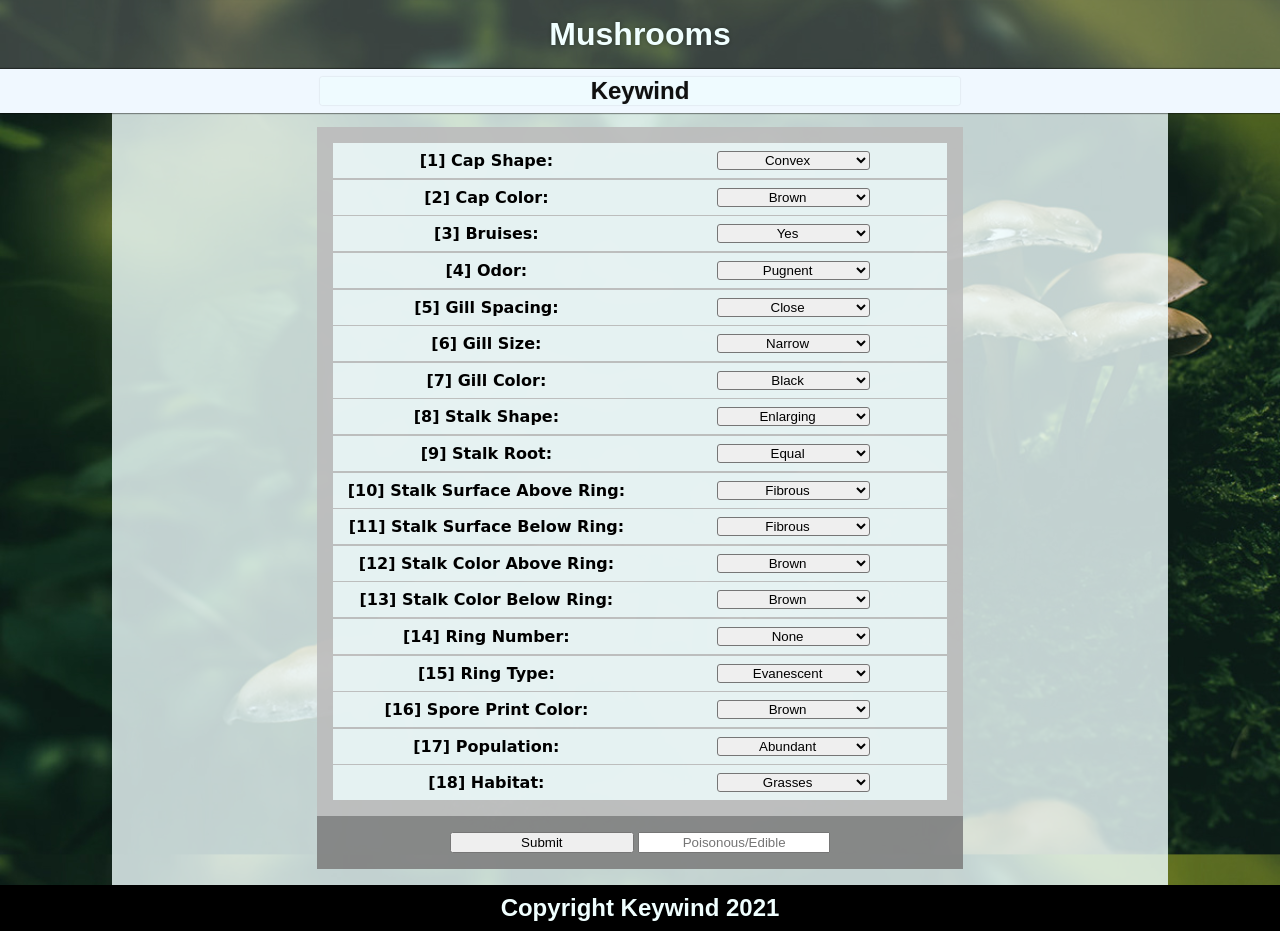
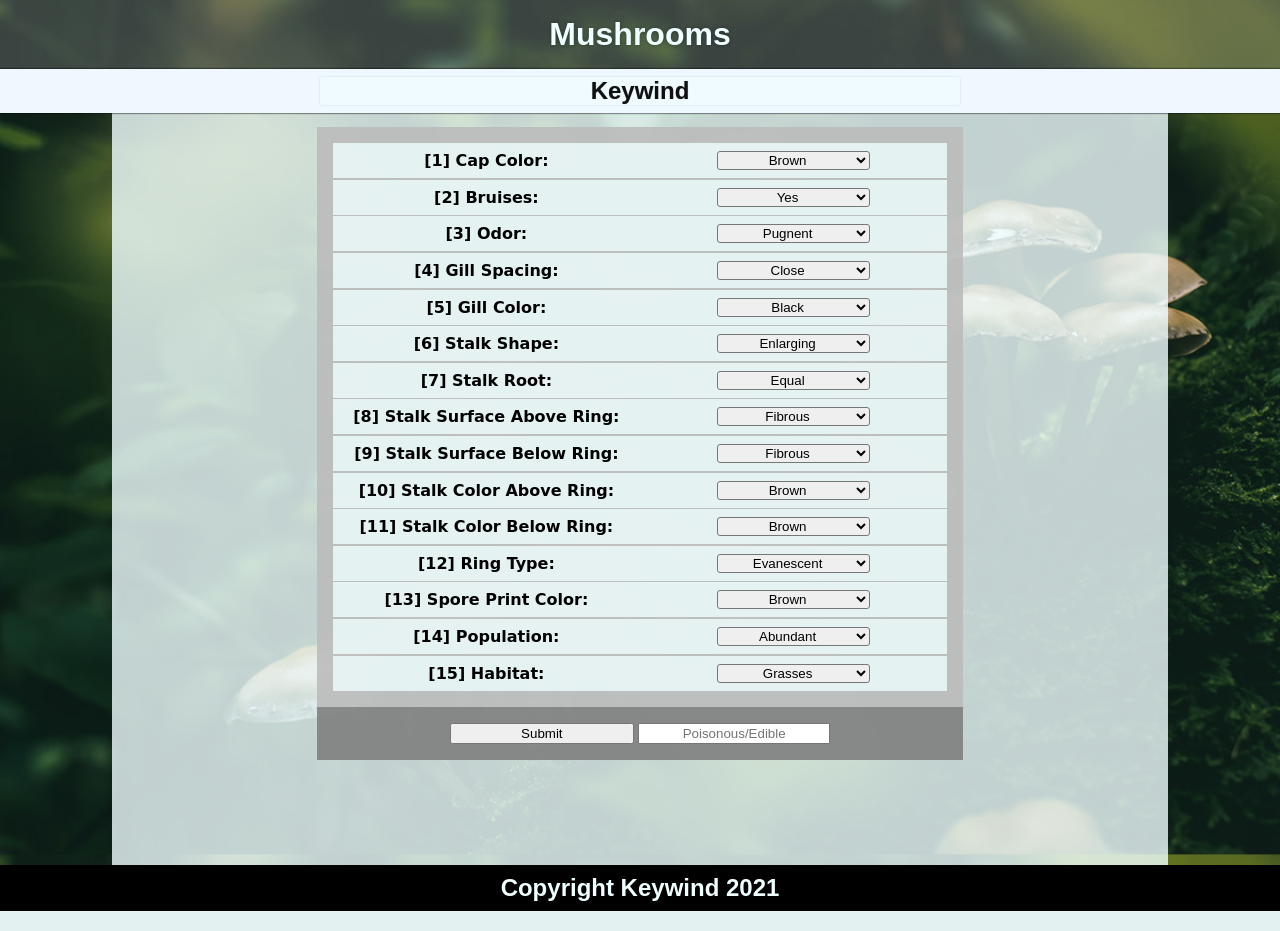
Before and after one commit to keyywind/mushrooms, a Flask app: page / in a window 1280 px wide. Run offline with Flask 2, Linux system fonts and the light colour scheme.

Commit message:
[ 2022/01/08 ] [ Reduced Redundancy ]

```diff
--- a/app.py
+++ b/app.py
@@ -9,11 +9,21 @@ model = models.load_model("mushroom_model.h5")
 
 app = Flask(__name__)
 
+def to_binary(data, bits): return numpy.array([data >> i & 1 for i in range(bits - 1,-1,-1)])
+
 columns_to_eliminate = [
+    18,
+
     17,
     16,
+
+    8,
+
     6,
     2,
+
+    1,
+
     0
 ]
 
@@ -46,9 +56,11 @@ def index():
 @app.route("/<path:requests>", methods = [ "POST", "GET" ])
 def predict(requests = None):
     matrix = numpy.zeros(shape = (total_length)).tolist()
+    #print(total_length)
     for i in range(0, total_length, 1):
         #print(i)
-        matrix[i] = utils.to_categorical(weights[i][request.args.get(f"v{i}")], num_classes = lengths[i])
+        matrix[i] = to_binary(weights[i][request.args.get(f"v{i}")], lengths[i].bit_length())
+        #matrix[i] = utils.to_categorical(weights[i][request.args.get(f"v{i}")], num_classes = lengths[i])
     #matrix = numpy.concatenate(tuple([ x for x in matrix ]))
     #print(len(matrix))
     #print(matrix)
--- a/templates/index.html
+++ b/templates/index.html
@@ -38,6 +38,7 @@
       <div class = "mid-bot-section">
         <div class = "mid-section">
           <div class = "entry-section">
+            <!--
             <div class = "entry-box entry-box-1">
               <label class = "entry-text entry-text-1">[1] Cap Shape: </label>
               <select class = "entry-value entry-value-1">
@@ -49,6 +50,7 @@
                 <option value = "c">Conical</option>
               </select>
             </div>
+            -->
             <!--
             <div class = "entry-box entry-box-2">
               <label class = "entry-text entry-text-2">[2] Cap Surface: </label>
@@ -61,7 +63,7 @@
             </div>
             -->
             <div class = "entry-box entry-box-3">
-              <label class = "entry-text entry-text-3">[2] Cap Color: </label>
+              <label class = "entry-text entry-text-3">[1] Cap Color: </label>
               <select class = "entry-value entry-value-3">
                 <option value = "n">Brown</option>
                 <option value = "y">Yellow</option>
@@ -74,14 +76,14 @@
               </select>
             </div>
             <div class = "entry-box entry-box-4">
-              <label class = "entry-text entry-text-4">[3] Bruises: </label>
+              <label class = "entry-text entry-text-4">[2] Bruises: </label>
               <select class = "entry-value entry-value-4">
                 <option value = "t">Yes</option>
                 <option value = "f">No</option>
               </select>
             </div>
             <div class = "entry-box entry-box-5">
-              <label class = "entry-text entry-text-5">[4] Odor: </label>
+              <label class = "entry-text entry-text-5">[3] Odor: </label>
               <select class = "entry-value entry-value-5">
                 <option value = "p">Pugnent</option>
                 <option value = "a">Almond</option>
@@ -102,12 +104,13 @@
             </div>
             -->
             <div class = "entry-box entry-box-7">
-              <label class = "entry-text entry-text-7">[5] Gill Spacing: </label>
+              <label class = "entry-text entry-text-7">[4] Gill Spacing: </label>
               <select class = "entry-value entry-value-7">
                 <option value = "c">Close</option>
                 <option value = "w">Crowded</option>
               </select>
             </div>
+            <!--
             <div class = "entry-box entry-box-8">
               <label class = "entry-text entry-text-8">[6] Gill Size: </label>
               <select class = "entry-value entry-value-8">
@@ -115,8 +118,9 @@
                 <option value = "b">Broad</option>
               </select>
             </div>
+          -->
             <div class = "entry-box entry-box-9">
-              <label class = "entry-text entry-text-9">[7] Gill Color: </label>
+              <label class = "entry-text entry-text-9">[5] Gill Color: </label>
               <select class = "entry-value entry-value-9">
                 <option value = "k">Black</option>
                 <option value = "n">Brown</option>
@@ -130,14 +134,14 @@
               </select>
             </div>
             <div class = "entry-box entry-box-10">
-              <label class = "entry-text entry-text-10">[8] Stalk Shape: </label>
+              <label class = "entry-text entry-text-10">[6] Stalk Shape: </label>
               <select class = "entry-value entry-value-10">
                 <option value = "e">Enlarging</option>
                 <option value = "t">Tapering</option>
               </select>
             </div>
             <div class = "entry-box entry-box-11">
-              <label class = "entry-text entry-text-11">[9] Stalk Root: </label>
+              <label class = "entry-text entry-text-11">[7] Stalk Root: </label>
               <select class = "entry-value entry-value-11">
                 <option value = "e">Equal</option>
                 <option value = "c">Club</option>
@@ -146,7 +150,7 @@
               </select>
             </div>
             <div class = "entry-box entry-box-12">
-              <label class = "entry-text entry-text-12">[10] Stalk Surface Above Ring: </label>
+              <label class = "entry-text entry-text-12">[8] Stalk Surface Above Ring: </label>
               <select class = "entry-value entry-value-12">
                 <option value = "f">Fibrous</option>
                 <option value = "y">Scaly</option>
@@ -155,7 +159,7 @@
               </select>
             </div>
             <div class = "entry-box entry-box-13">
-              <label class = "entry-text entry-text-13">[11] Stalk Surface Below Ring: </label>
+              <label class = "entry-text entry-text-13">[9] Stalk Surface Below Ring: </label>
               <select class = "entry-value entry-value-13">
                 <option value = "f">Fibrous</option>
                 <option value = "y">Scaly</option>
@@ -164,7 +168,7 @@
               </select>
             </div>
             <div class = "entry-box entry-box-14">
-              <label class = "entry-text entry-text-14">[12] Stalk Color Above Ring: </label>
+              <label class = "entry-text entry-text-14">[10] Stalk Color Above Ring: </label>
               <select class = "entry-value entry-value-14">
                 <option value = "n">Brown</option>
                 <option value = "b">Buff</option>
@@ -176,7 +180,7 @@
               </select>
             </div>
             <div class = "entry-box entry-box-15">
-              <label class = "entry-text entry-text-15">[13] Stalk Color Below Ring: </label>
+              <label class = "entry-text entry-text-15">[11] Stalk Color Below Ring: </label>
               <select class = "entry-value entry-value-15">
                 <option value = "n">Brown</option>
                 <option value = "b">Buff</option>
@@ -196,6 +200,7 @@
               </select>
             </div>
             -->
+            <!--
             <div class = "entry-box entry-box-17">
               <label class = "entry-text entry-text-17">[14] Ring Number: </label>
               <select class = "entry-value entry-value-17">
@@ -204,8 +209,9 @@
                 <option value = "t">Two</option>
               </select>
             </div>
+            -->
             <div class = "entry-box entry-box-18">
-              <label class = "entry-text entry-text-18">[15] Ring Type: </label>
+              <label class = "entry-text entry-text-18">[12] Ring Type: </label>
               <select class = "entry-value entry-value-18">
                 <option value = "e">Evanescent</option>
                 <option value = "l">Large</option>
@@ -214,7 +220,7 @@
               </select>
             </div>
             <div class = "entry-box entry-box-19">
-              <label class = "entry-text entry-text-19">[16] Spore Print Color: </label>
+              <label class = "entry-text entry-text-19">[13] Spore Print Color: </label>
               <select class = "entry-value entry-value-19">
                 <option value = "n">Brown</option>
                 <option value = "k">Black</option>
@@ -225,7 +231,7 @@
               </select>
             </div>
             <div class = "entry-box entry-box-20">
-              <label class = "entry-text entry-text-20">[17] Population: </label>
+              <label class = "entry-text entry-text-20">[14] Population: </label>
               <select class = "entry-value entry-value-20">
                 <option value = "a">Abundant</option>
                 <option value = "c">Clustered</option>
@@ -236,7 +242,7 @@
               </select>
             </div>
             <div class = "entry-box entry-box-21">
-              <label class = "entry-text entry-text-21">[18] Habitat: </label>
+              <label class = "entry-text entry-text-21">[15] Habitat: </label>
               <select class = "entry-value entry-value-21">
                 <option value = "g">Grasses</option>
                 <option value = "l">Leaves</option>
```
Also changed, not shown: 2 other files.
